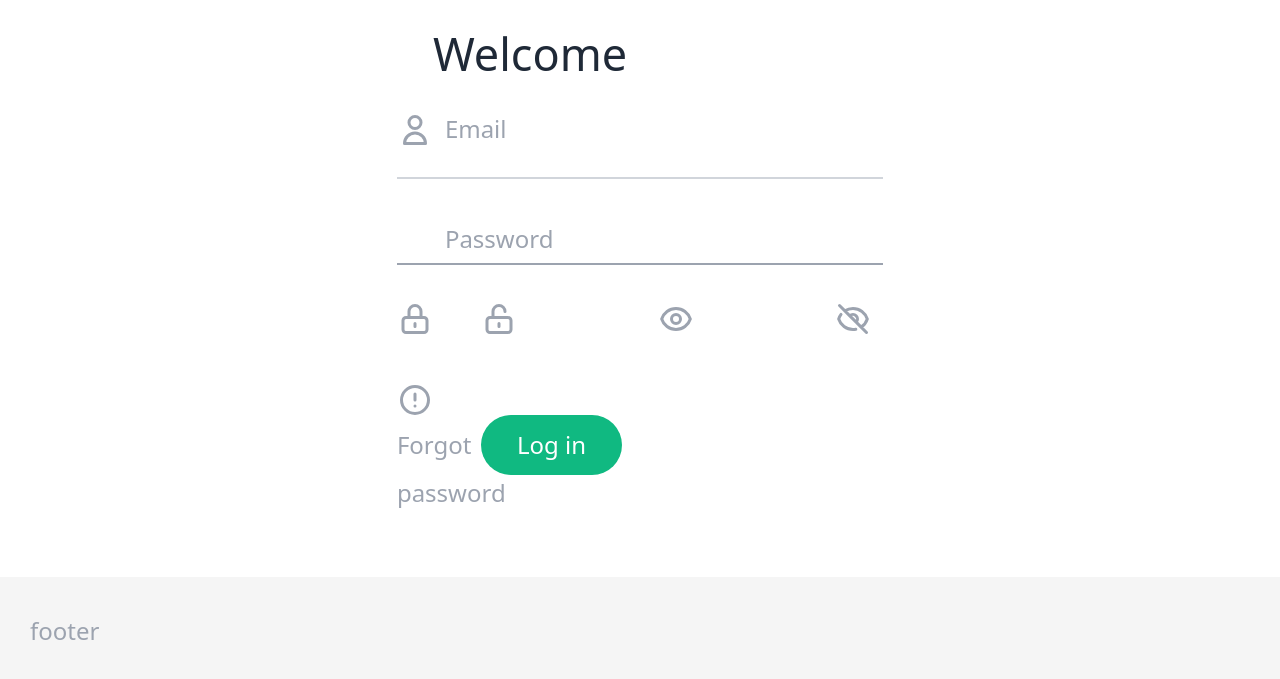
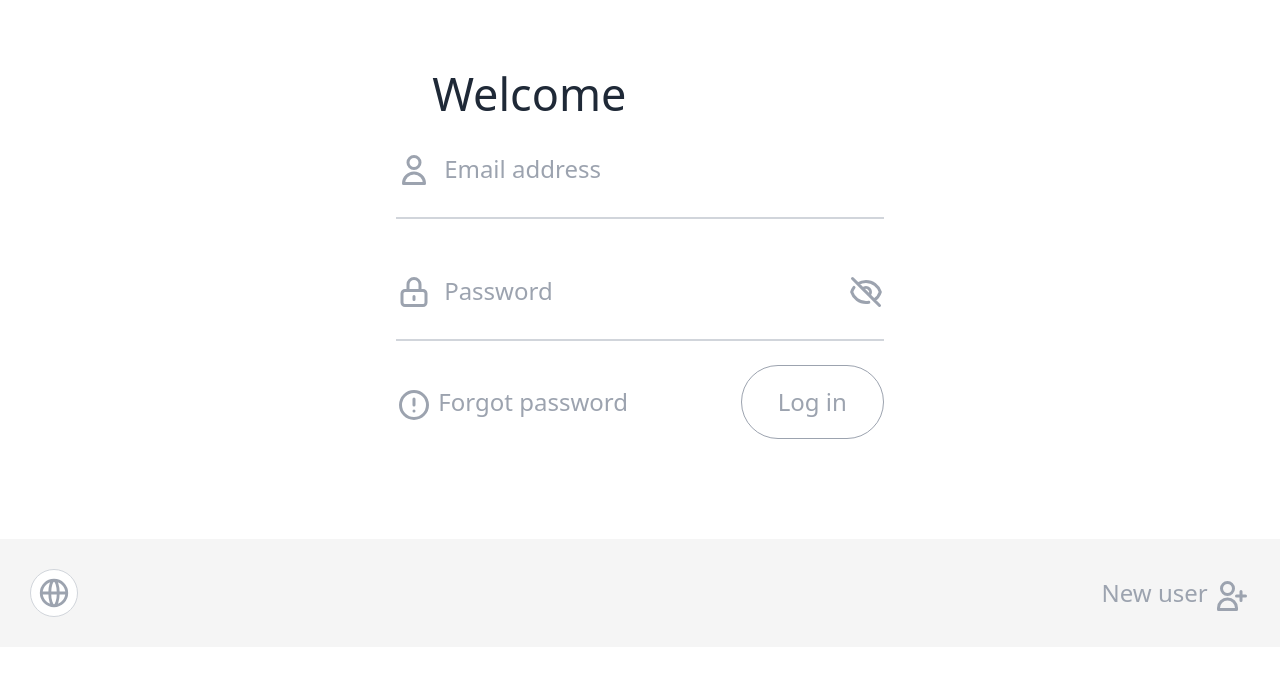
Before and after one commit to pragmasoft-ua/tailwind-static-login, a website built with Vite: page index.html in a window 1280 px wide. Shown: the part 153-832 px from the top of the page. After the commit the page ends 800 px from the top, so only its background shows below. Built offline with nearby package versions, Linux system fonts and the light colour scheme.

Commit message:
mostly done

```diff
--- a/index.html
+++ b/index.html
@@ -1,5 +1,6 @@
 <!DOCTYPE html>
 <html lang="en" class="text-base md:text-xl xl:text-2xl">
+
 <head>
   <meta charset="UTF-8" />
   <link rel="icon" type="image/svg+xml" href="abler-logo.svg" />
@@ -7,20 +8,13 @@
   <meta name="viewport" content="width=device-width, initial-scale=1.0" />
   <title>Sportabler login</title>
 </head>
-  <body
-    class="min-h-screen flex flex-col justify-between text-gray-400 focus:text-gray-500"
-  >
+
+<body class="min-h-screen flex flex-col justify-between text-gray-400 focus:text-gray-500">
   <img src="./abler-logo.svg" alt="logo" class="w-20 h-20 mx-auto my-5" />
   <main class="max-w-full sm:max-w-sm md:max-w-md mx-auto mb-10">
     <h1 class="px-6 text-3xl text-gray-800">Welcome</h1>
-      <form
-        class="grid grid-cols-[2rem_1fr_1fr_2rem] gap-6 items-center auto-rows-max"
-      >
-        <input
-          type="email"
-          name="email"
-          required
-          class="
+    <form class="group grid grid-cols-[2rem_1fr_1fr_2rem] gap-4 items-center auto-rows-max">
+      <input type="email" name="email" required class="
             peer
             row-start-1
             col-span-full
@@ -32,186 +26,114 @@
             valid:border-emerald-500
             placeholder-shown:invalid:border-gray-300
             placeholder-shown:valid:border-gray-300
+            placeholder-shown:focus:border-gray-800
             focus:text-gray-800
             focus:placeholder:text-gray-800
-            focus:font-medium"
+            focus:font-medium" placeholder="Email address" />
 
-          placeholder="Email"
-        />
-
-        <svg
-          xmlns="http://www.w3.org/2000/svg"
-          aria-hidden="true"
-          focusable="false"
-          data-icon="user"
-          role="img"
-          class="h-6 w-6 my-5 row-start-1 col-start-1 peer-focus:text-gray-800"
-          fill="none"
-          viewBox="0 0 24 24"
-          stroke="currentColor"
-        >
-          <path
-            stroke-linecap="round"
-            stroke-linejoin="round"
-            stroke-width="2"
-            d="M16 7a4 4 0 11-8 0 4 4 0 018 0zM12 14a7 7 0 00-7 7h14a7 7 0 00-7-7z"
-          />
+      <svg xmlns="http://www.w3.org/2000/svg" aria-hidden="true" focusable="false" data-icon="user" role="img"
+        class="h-6 w-6 my-5 row-start-1 col-start-1 peer-focus:text-gray-800" fill="none" viewBox="0 0 24 24"
+        stroke="currentColor">
+        <path stroke-linecap="round" stroke-linejoin="round" stroke-width="2"
+          d="M16 7a4 4 0 11-8 0 4 4 0 018 0zM12 14a7 7 0 00-7 7h14a7 7 0 00-7-7z" />
       </svg>
 
-        <svg
-          xmlns="http://www.w3.org/2000/svg"
-          aria-hidden="true"
-          focusable="false"
-          data-icon="check"
-          role="img"
+      <svg xmlns="http://www.w3.org/2000/svg" aria-hidden="true" focusable="false" data-icon="check" role="img"
         class="h-6 w-6 row-start-1 col-start-4 justify-self-end text-emerald-500 invisible peer-valid:visible"
-          fill="none"
-          viewBox="0 0 24 24"
-          stroke="currentColor"
-        >
-          <path
-            stroke-linecap="round"
-            stroke-linejoin="round"
-            stroke-width="2"
-            d="M5 13l4 4L19 7"
-          />
+        fill="none" viewBox="0 0 24 24" stroke="currentColor">
+        <path stroke-linecap="round" stroke-linejoin="round" stroke-width="2" d="M5 13l4 4L19 7" />
       </svg>
 
-        <svg
-          xmlns="http://www.w3.org/2000/svg"
-          aria-hidden="true"
-          focusable="false"
-          data-icon="x"
-          role="img"
+      <svg xmlns="http://www.w3.org/2000/svg" aria-hidden="true" focusable="false" data-icon="x" role="img"
         class="h-6 w-6 row-start-1 col-start-4 justify-self-end text-red-500 invisible peer-invalid:visible peer-placeholder-shown:peer-invalid:invisible"
-          fill="none"
-          viewBox="0 0 24 24"
-          stroke="currentColor"
-        >
-          <path
-            stroke-linecap="round"
-            stroke-linejoin="round"
-            stroke-width="2"
-            d="M6 18L18 6M6 6l12 12"
-          />
+        fill="none" viewBox="0 0 24 24" stroke="currentColor">
+        <path stroke-linecap="round" stroke-linejoin="round" stroke-width="2" d="M6 18L18 6M6 6l12 12" />
       </svg>
 
+      <input type="password" name="password" required minlength="6" class="
+            row-start-2
+            col-span-full
+            px-8 py-4
+            outline-none
+            border-b-2
+            border-gray-300
+            invalid:border-red-500
+            valid:border-emerald-500
+            placeholder-shown:invalid:border-gray-300
+            placeholder-shown:valid:border-gray-300
+            placeholder-shown:focus:border-gray-800
+            focus:text-gray-800
+            focus:placeholder:text-gray-800
+            focus:font-medium" placeholder="Password" />
 
-        <input
-          type="password"
-          name="password"
-          required
-          minlength="6"
-          class="row-start-2 col-span-full px-8 outline-none border-b-2 border-gray-400 focus:border-gray-500 focus:valid:border-emerald-500 focus:invalid:border-red-500"
-          placeholder="Password"
-        />
-        <svg
-          xmlns="http://www.w3.org/2000/svg"
-          aria-hidden="true"
-          focusable="false"
-          data-icon="lock-closed"
-          role="img"
-          class="row-start-3 col-start-1 h-6 w-6"
-          fill="none"
-          viewBox="0 0 24 24"
-          stroke="currentColor"
-        >
-          <path
-            stroke-linecap="round"
-            stroke-linejoin="round"
-            stroke-width="2"
-            d="M12 15v2m-6 4h12a2 2 0 002-2v-6a2 2 0 00-2-2H6a2 2 0 00-2 2v6a2 2 0 002 2zm10-10V7a4 4 0 00-8 0v4h8z"
-          />
-        </svg>
-        <svg
-          xmlns="http://www.w3.org/2000/svg"
-          aria-hidden="true"
-          focusable="false"
-          data-icon="lock-opened"
-          role="img"
-          class="h-6 w-6"
-          fill="none"
-          viewBox="0 0 24 24"
-          stroke="currentColor"
-        >
-          <path
-            stroke-linecap="round"
-            stroke-linejoin="round"
-            stroke-width="2"
-            d="M8 11V7a4 4 0 118 0m-4 8v2m-6 4h12a2 2 0 002-2v-6a2 2 0 00-2-2H6a2 2 0 00-2 2v6a2 2 0 002 2z"
-          />
-        </svg>
-        <svg
-          xmlns="http://www.w3.org/2000/svg"
-          aria-hidden="true"
-          focusable="false"
-          data-icon="eye"
-          role="img"
-          class="h-6 w-6"
-          fill="none"
-          viewBox="0 0 24 24"
-          stroke="currentColor"
-        >
-          <path
-            stroke-linecap="round"
-            stroke-linejoin="round"
-            stroke-width="2"
-            d="M15 12a3 3 0 11-6 0 3 3 0 016 0z"
-          />
-          <path
-            stroke-linecap="round"
-            stroke-linejoin="round"
-            stroke-width="2"
-            d="M2.458 12C3.732 7.943 7.523 5 12 5c4.478 0 8.268 2.943 9.542 7-1.274 4.057-5.064 7-9.542 7-4.477 0-8.268-2.943-9.542-7z"
-          />
-        </svg>
-        <svg
-          xmlns="http://www.w3.org/2000/svg"
-          aria-hidden="true"
-          focusable="false"
-          data-icon="eye-off"
-          role="img"
-          class="h-6 w-6"
-          fill="none"
-          viewBox="0 0 24 24"
-          stroke="currentColor"
-        >
-          <path
-            stroke-linecap="round"
-            stroke-linejoin="round"
-            stroke-width="2"
-            d="M13.875 18.825A10.05 10.05 0 0112 19c-4.478 0-8.268-2.943-9.543-7a9.97 9.97 0 011.563-3.029m5.858.908a3 3 0 114.243 4.243M9.878 9.878l4.242 4.242M9.88 9.88l-3.29-3.29m7.532 7.532l3.29 3.29M3 3l3.59 3.59m0 0A9.953 9.953 0 0112 5c4.478 0 8.268 2.943 9.543 7a10.025 10.025 0 01-4.132 5.411m0 0L21 21"
-          />
+      <svg xmlns="http://www.w3.org/2000/svg" aria-hidden="true" focusable="false" data-icon="lock-closed" role="img"
+        class="h-6 w-6 row-start-2 col-start-1" fill="none" viewBox="0 0 24 24" stroke="currentColor">
+        <path stroke-linecap="round" stroke-linejoin="round" stroke-width="2"
+          d="M12 15v2m-6 4h12a2 2 0 002-2v-6a2 2 0 00-2-2H6a2 2 0 00-2 2v6a2 2 0 002 2zm10-10V7a4 4 0 00-8 0v4h8z" />
       </svg>
 
-        <a href="#">
-          <svg
-            xmlns="http://www.w3.org/2000/svg"
-            aria-hidden="true"
-            focusable="false"
-            data-icon="exclamation-circle"
-            role="img"
-            class="h-6 w-6 inline-block"
-            fill="none"
-            viewBox="0 0 24 24"
-            stroke="currentColor"
-          >
-            <path
-              stroke-linecap="round"
-              stroke-linejoin="round"
-              stroke-width="2"
-              d="M12 8v4m0 4h.01M21 12a9 9 0 11-18 0 9 9 0 0118 0z"
-            />
+      <svg xmlns="http://www.w3.org/2000/svg" aria-hidden="true" focusable="false" data-icon="lock-opened" role="img"
+        class="h-6 w-6 row-start-2 col-start-1" fill="none" viewBox="0 0 24 24" stroke="currentColor">
+        <path stroke-linecap="round" stroke-linejoin="round" stroke-width="2"
+          d="M8 11V7a4 4 0 118 0m-4 8v2m-6 4h12a2 2 0 002-2v-6a2 2 0 00-2-2H6a2 2 0 00-2 2v6a2 2 0 002 2z" />
+      </svg>
+
+      <svg xmlns="http://www.w3.org/2000/svg" data-icon="eye" role="button"
+        class="h-6 w-6 row-start-2 col-start-4 justify-self-end cursor-pointer" fill="none" viewBox="0 0 24 24"
+        stroke="currentColor">
+        <path stroke-linecap="round" stroke-linejoin="round" stroke-width="2" d="M15 12a3 3 0 11-6 0 3 3 0 016 0z" />
+        <path stroke-linecap="round" stroke-linejoin="round" stroke-width="2"
+          d="M2.458 12C3.732 7.943 7.523 5 12 5c4.478 0 8.268 2.943 9.542 7-1.274 4.057-5.064 7-9.542 7-4.477 0-8.268-2.943-9.542-7z" />
+      </svg>
+      <svg xmlns="http://www.w3.org/2000/svg" data-icon="eye-off" role="button"
+        class="h-6 w-6 row-start-2 col-start-4 justify-self-end cursor-pointer" fill="none" viewBox="0 0 24 24"
+        stroke="currentColor">
+        <path stroke-linecap="round" stroke-linejoin="round" stroke-width="2"
+          d="M13.875 18.825A10.05 10.05 0 0112 19c-4.478 0-8.268-2.943-9.543-7a9.97 9.97 0 011.563-3.029m5.858.908a3 3 0 114.243 4.243M9.878 9.878l4.242 4.242M9.88 9.88l-3.29-3.29m7.532 7.532l3.29 3.29M3 3l3.59 3.59m0 0A9.953 9.953 0 0112 5c4.478 0 8.268 2.943 9.543 7a10.025 10.025 0 01-4.132 5.411m0 0L21 21" />
+      </svg>
+
+      <a href="#" class="col-span-2 hover:text-gray-500">
+        <svg xmlns="http://www.w3.org/2000/svg" aria-hidden="true" focusable="false" data-icon="exclamation-circle"
+          role="img" class="h-6 w-6 inline-block" fill="none" viewBox="0 0 24 24" stroke="currentColor">
+          <path stroke-linecap="round" stroke-linejoin="round" stroke-width="2"
+            d="M12 8v4m0 4h.01M21 12a9 9 0 11-18 0 9 9 0 0118 0z" />
         </svg>
         Forgot password
       </a>
-        <button
-          class="disabled:border disabled:border-gray-400 disabled:text-gray-400 disabled:bg-transparent text-white bg-emerald-500 rounded-full px-6 py-1 w-fit"
-        >
+      <button class="
+          col-span-2
+          justify-self-end
+          group-invalid:border
+          group-invalid:border-gray-400
+          group-invalid:text-gray-400
+          group-invalid:bg-transparent
+          text-white
+          bg-emerald-500
+          rounded-full
+          px-6 py-2
+          w-fit">
         Log in
       </button>
     </form>
   </main>
-    <footer class="bg-[#f5f5f5] p-5 flex">footer</footer>
+  <footer class="bg-[#f5f5f5] p-5 flex justify-between">
+    <div class="w-8 h-8 rounded-full bg-white border border-gray-300 p-1 cursor-pointer group">
+      <svg xmlns="http://www.w3.org/2000/svg" class="group-hover:text-gray-500" fill="none" viewBox="0 0 24 24"
+        stroke="currentColor">
+        <path stroke-linecap="round" stroke-linejoin="round" stroke-width="2"
+          d="M21 12a9 9 0 01-9 9m9-9a9 9 0 00-9-9m9 9H3m9 9a9 9 0 01-9-9m9 9c1.657 0 3-4.03 3-9s-1.343-9-3-9m0 18c-1.657 0-3-4.03-3-9s1.343-9 3-9m-9 9a9 9 0 019-9" />
+      </svg>
+    </div>
+    <a href="#" class=" hover:text-gray-500">
+      New user
+      <svg xmlns="http://www.w3.org/2000/svg" aria-hidden="true" focusable="false" data-icon="user-add" role="img"
+        class="h-6 w-6 inline-block" fill="none" viewBox="0 0 24 24" stroke="currentColor">
+        <path stroke-linecap="round" stroke-linejoin="round" stroke-width="2"
+          d="M18 9v3m0 0v3m0-3h3m-3 0h-3m-2-5a4 4 0 11-8 0 4 4 0 018 0zM3 20a6 6 0 0112 0v1H3v-1z" />
+      </svg>
+    </a>
+
+  </footer>
 </body>
+
 </html>
--- a/main.js
+++ b/main.js
@@ -1,3 +1,9 @@
 import './style.css'
 
-console.log('vite loaded');
+const password = document.querySelector('input[name="password"]');
+const eye = document.querySelector('svg[data-icon="eye"]');
+const eyeOff = document.querySelector('svg[data-icon="eye-off"]');
+
+eye.addEventListener('click',()=>password.setAttribute('type', 'password'));
+
+eyeOff.addEventListener('click',()=>password.setAttribute('type', 'text'));
--- a/style.css
+++ b/style.css
@@ -2,6 +2,12 @@
 @tailwind components;
 @tailwind utilities;
 
-body {
-  grid-template-rows: max-content 1fr max-content;
+input[type='password'] ~ svg[data-icon='lock-opened'],
+input[type='password'] ~ svg[data-icon='eye'] {
+  display: none;
 }
+
+input[type='text'] ~ svg[data-icon='lock-closed'],
+input[type='text'] ~ svg[data-icon='eye-off'] {
+  display: none;
+}
```
Also changed, not shown: README.md. Lines whose indentation alone changed are shown as unchanged.
